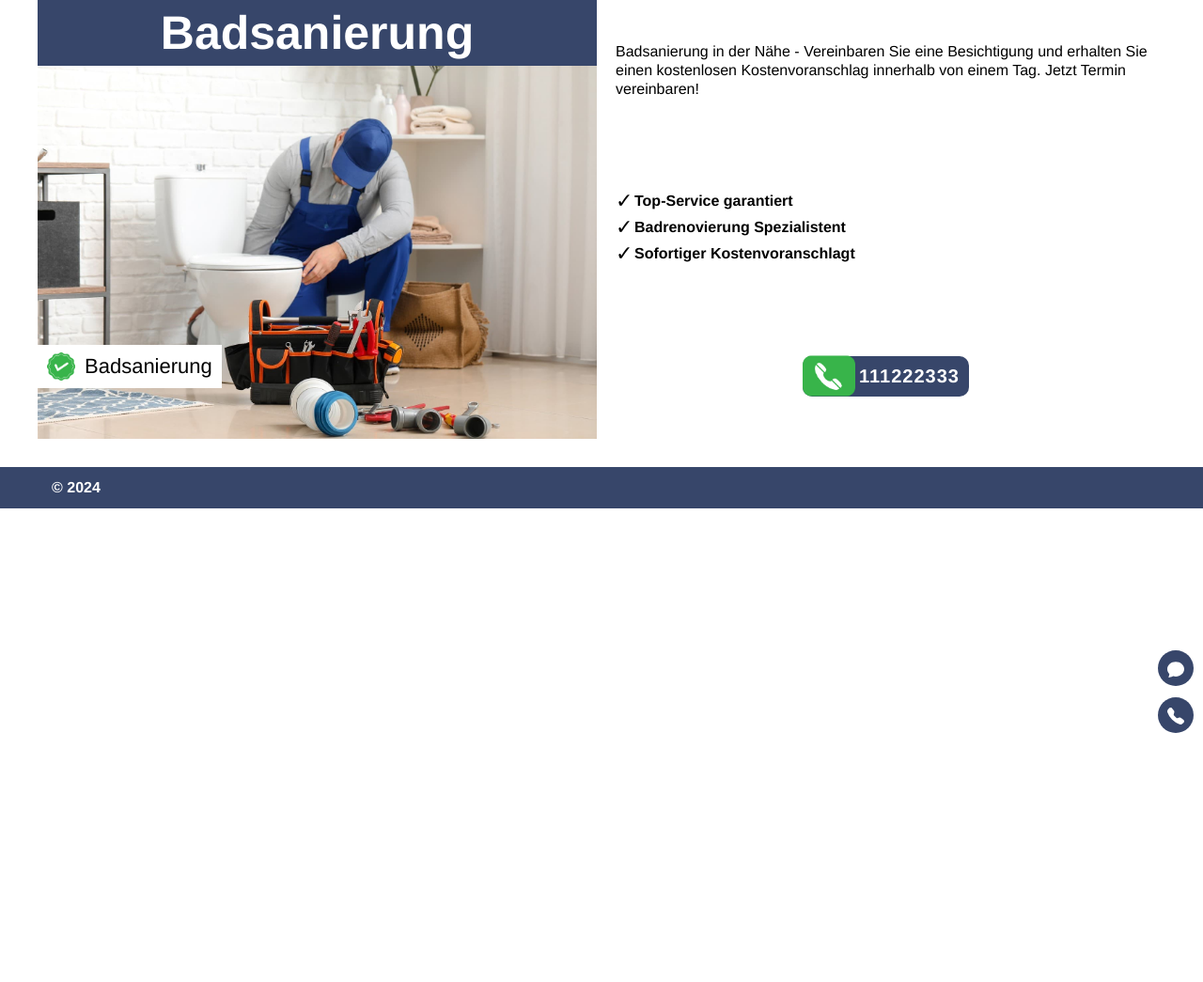
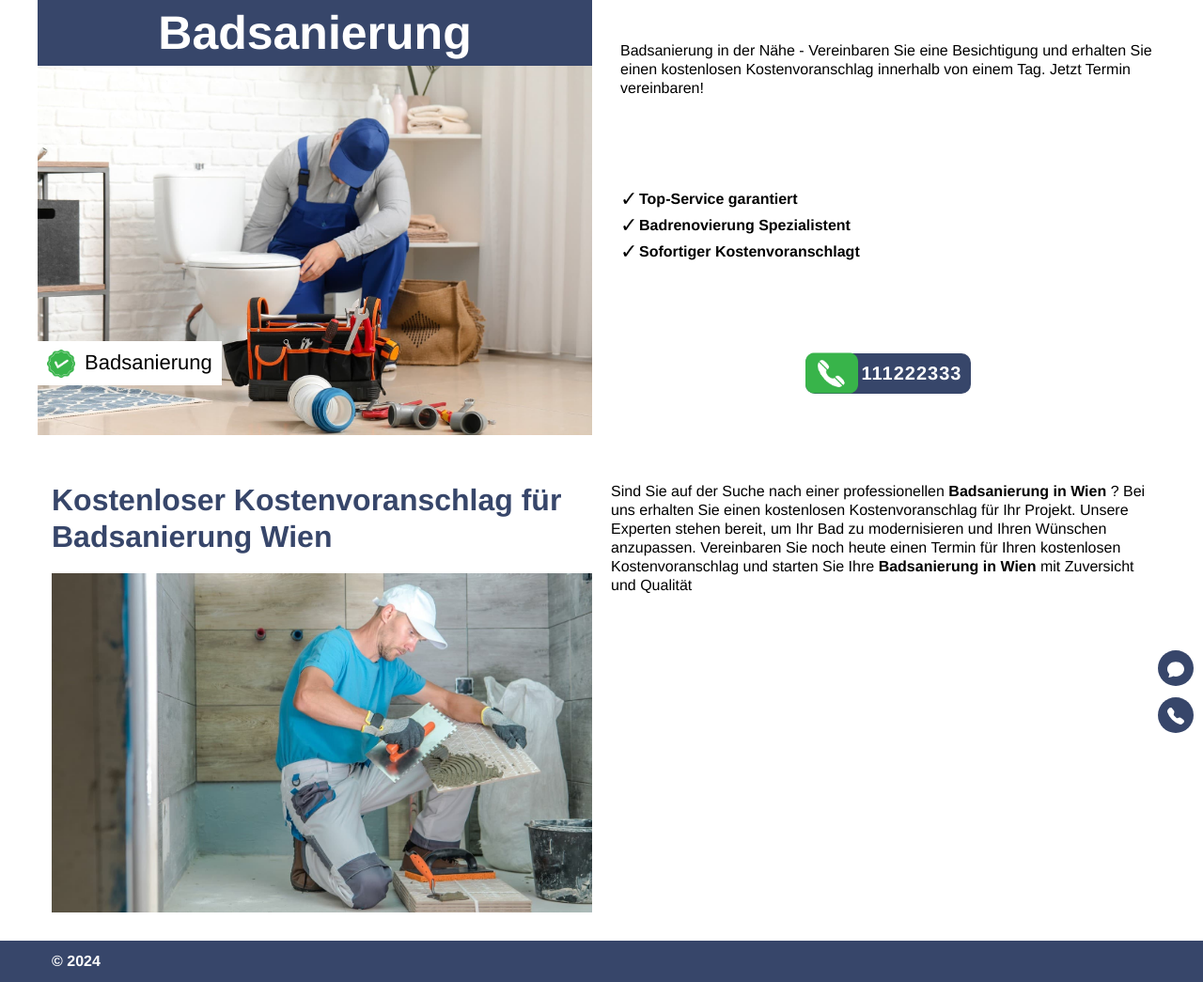
Before and after one commit to Igrok95Ronin/at-seo-sant-2, a website: page app/index.html in a window 1280 px wide. Shown: the whole page at 94% size. Before the commit the page ends 800 px from the top, so only its background shows below. Drawn offline with Linux system fonts and the light colour scheme; files that its build step writes are made by us from their sources.

Commit message:
add: section bathroom

```diff
--- a/app/index.html
+++ b/app/index.html
@@ -31,12 +31,15 @@
                         <div class="header__left">
                             <h1 class="header__title">Badsanierung</h1>
                             <div class="header__imgWrp">
-                                <img class="header__img" src="./assets/img/mainFon.jpg" alt="Klempner repariert Toilette" >
+                                <img class="header__img" src="./assets/img/mainFon.jpg"
+                                    alt="Klempner repariert Toilette">
                             </div>
                             <h2 class="header__subTitle">Badsanierung</h2>
                         </div>
                         <div class="header__right">
-                            <p class="header__text">Badsanierung in der Nähe - Vereinbaren Sie eine Besichtigung und erhalten Sie einen kostenlosen Kostenvoranschlag innerhalb von einem Tag. Jetzt Termin vereinbaren!</p>
+                            <p class="header__text">Badsanierung in der Nähe - Vereinbaren Sie eine Besichtigung und
+                                erhalten Sie einen kostenlosen Kostenvoranschlag innerhalb von einem Tag. Jetzt Termin
+                                vereinbaren!</p>
                             <ul class="header__ul">
                                 <li><strong>Top-Service garantiert</strong></li>
                                 <li><strong>Badrenovierung Spezialistent</strong></li>
@@ -54,12 +57,25 @@
     <!-- Основное содержимое страницы -->
     <main class="main">
         <!-- Раздел страницы-->
-        <section class='' data-datasection="uniqueSection-1">
+        <section class='bathroom' data-datasection="uniqueSection-1">
             <div class='container-fluid'>
                 <div class='row'>
                     <div class='col-12 container'>
-                        <div class='__box'>
-
+                        <div class='bathroom__box'>
+                            <div class="bathroom_wrp">
+                                <h2 class="bathroom__title">Kostenloser Kostenvoranschlag für Badsanierung Wien</h2>
+                                <div class="bathroom__imgWrp">
+                                    <img class="bathroom__img" src="./assets/img/plitka.jpg"
+                                        alt="Fliesenlegen vom Profi">
+                                </div>
+                            </div>
+                            <p class="bathroom__txt">
+                                Sind Sie auf der Suche nach einer professionellen <strong>Badsanierung in Wien</strong>
+                                ? Bei uns erhalten Sie einen kostenlosen Kostenvoranschlag für Ihr Projekt. Unsere
+                                Experten stehen bereit, um Ihr Bad zu modernisieren und Ihren Wünschen anzupassen.
+                                Vereinbaren Sie noch heute einen Termin für Ihren kostenlosen Kostenvoranschlag und
+                                starten Sie Ihre <strong>Badsanierung in Wien</strong> mit Zuversicht und Qualität
+                            </p>
                         </div>
                     </div>
                 </div>
--- a/src/assets/scss/0_style.scss
+++ b/src/assets/scss/0_style.scss
@@ -128,10 +128,11 @@ $btnColorFixed: var(--mainColor);
     padding: 5px 10px;
 }
 @mixin h2Title {
-    text-align: center;
+    text-align: left;
     margin-bottom: 20px;
     font-weight: 700;
     font-size: clamp(22px, 4vw, 32px);
+    color: var(--mainColor);
 }
 @mixin btn {
     background-color: var(--mainColor);
@@ -162,6 +163,5 @@ $btnColorFixed: var(--mainColor);
     }
 }
 @mixin txt {
-    padding: 0 10px;
     line-height: 20px;
 }
--- a/src/assets/scss/1_header.scss
+++ b/src/assets/scss/1_header.scss
@@ -3,7 +3,7 @@
 .header__box {
     display: grid;
     grid-template-columns: repeat(2, 1fr);
-    gap: 10px;
+    gap: 20px;
 }
 .header__left {
 }
@@ -26,8 +26,8 @@
     font-size: clamp(18px, 5vw, 22px);
     padding: 10px 10px 10px 50px;
     position: absolute;
-    &::before{
-        content: '';
+    &::before {
+        content: "";
         position: absolute;
         background-image: url("../img/chek.png");
         background-size: cover;
@@ -52,11 +52,11 @@
     display: flex;
     flex-direction: column;
     gap: 10px;
-    li{
+    li {
         padding-left: 20px;
         position: relative;
-        &::before{
-            content: '✓';
+        &::before {
+            content: "✓";
             position: absolute;
             font-size: 22px;
             top: 50%;
--- /dev/null
+++ b/src/assets/scss/2_bathroom.scss
@@ -0,0 +1,24 @@
+.bathroom {
+    margin-top: 50px;
+}
+.bathroom__box {
+    display: grid;
+    grid-template-columns: repeat(2, 1fr);
+    gap: 20px;
+}
+.bathroom_wrp {
+}
+.bathroom__title {
+    @include h2Title;
+}
+.bathroom__imgWrp {
+    max-width: 100%;
+    max-height: 100%;
+}
+.bathroom__img {
+    width: 100%;
+    height: 100%;
+}
+.bathroom__txt {
+    line-height: 20px;
+}
```
Also changed, not shown: src/index.html (+21 -5 lines), app/assets/css/style.min.css, app/assets/img/plitka.jpg (added), src/assets/img/plitka.jpg (added).
